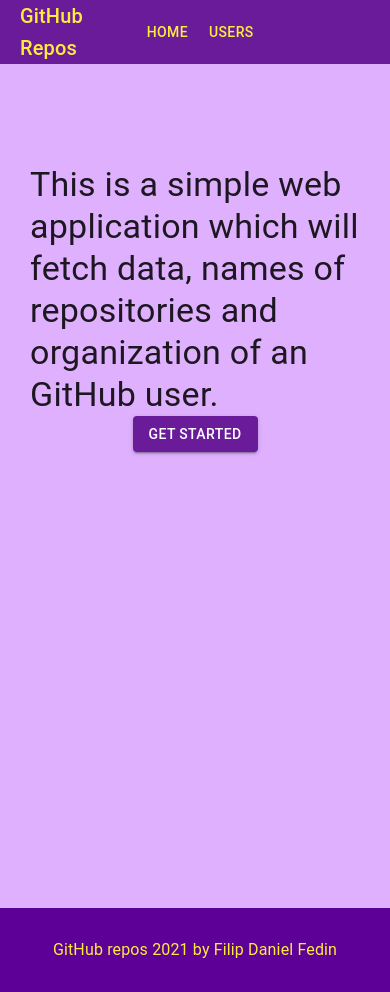
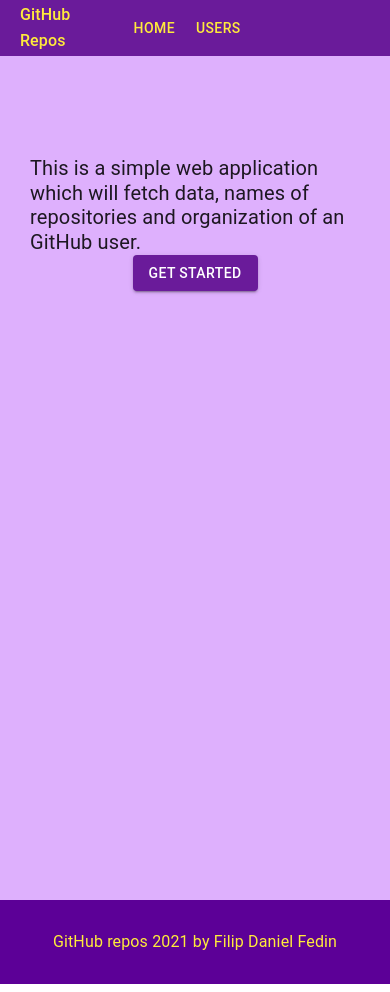
Before and after one commit to Podmenato/github-repositories, a React (Create React App) app: page / in a window 390 px wide. Built offline with nearby package versions, Linux system fonts and the light colour scheme.

Commit message:
Adding responsive text sizes

```diff
--- a/src/theme.ts
+++ b/src/theme.ts
@@ -19,6 +19,20 @@
 		secondary: { main: '#ffeb3b' },
 		bgPrimary: '#deb0fd',
 		footer: '#5c0097'
+	},
+	typography: {
+		h6: {
+			'fontSize': '20px',
+			'@media (max-width:700px)': {
+				fontSize: '16px'
+			}
+		},
+		h4: {
+			'fontSize': '30px',
+			'@media (max-width:700px)': {
+				fontSize: '20px'
+			}
+		}
 	}
 });
 
```
